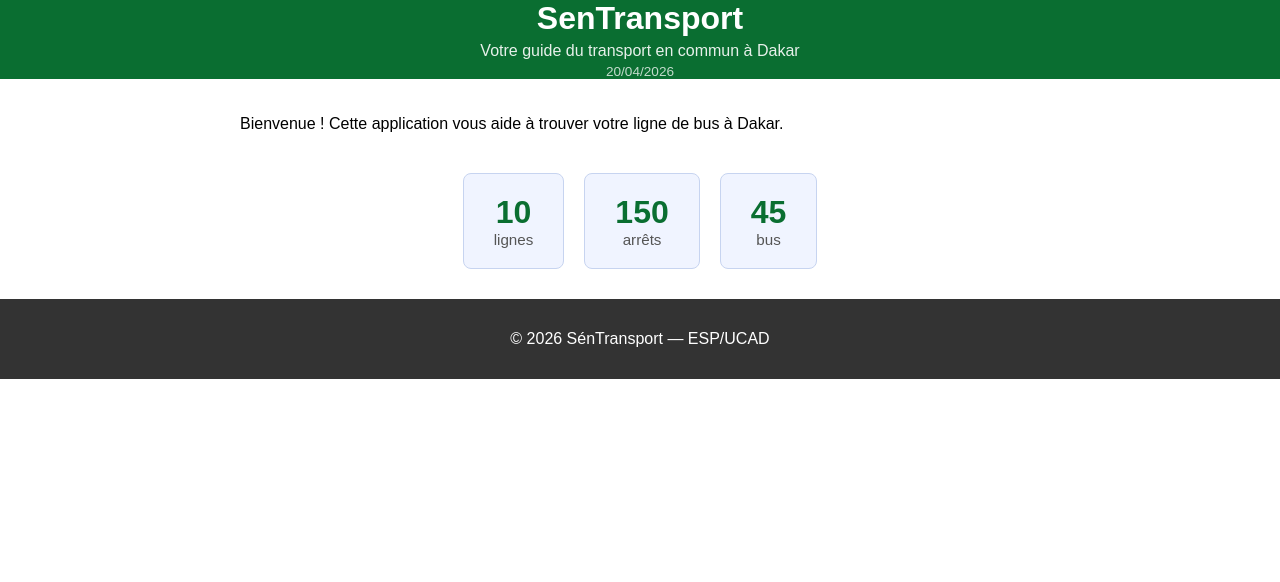
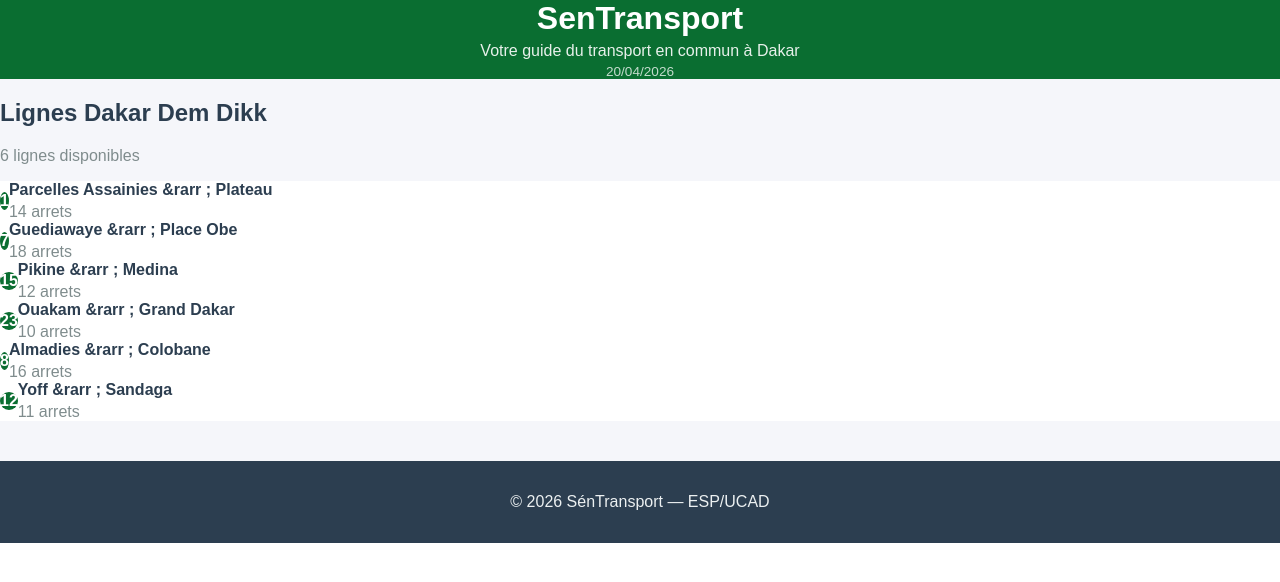
Before and after one commit to PapeMoussa03/sentransport, a React (Create React App) app: page / in a window 1280 px wide. Shown: the top 582 px of the page. Built offline with nearby package versions, Linux system fonts and the light colour scheme.

Commit message:
Lab 2 : composants statiques LigneBus et ListeLignes

```diff
--- a/src/App.css
+++ b/src/App.css
@@ -1,15 +1,22 @@
 .App {
-  font-family: Arial, sans-serif;
-  min-height: 100vh;
+font-family : Arial , sans-serif ;
+min-height : 100 vh ;
+background-color : #f5f6fa ;
+display : flex ;
+flex-direction : column ;
 }
 
 .contenu {
-  padding: 20px;
-  max-width: 800px;
-  margin: 0 auto;
+padding : 20 px ;
+max-width : 800 px ;
+margin : 0 auto ;
+width : 100%;
+box-sizing : border-box ;
+flex : 1;
 }
 
-.stats {
-  margin-top: 30px;
-  text-align: center;
+@media ( max-width : 600px) {
+.contenu {
+padding : 12 px ;
 }
+}
--- a/src/App.js
+++ b/src/App.js
@@ -1,26 +1,31 @@
 import './App.css';
 import Header from './Header';
+import ListeLignes from './ListeLignes';
 import Footer from './Footer';
-import Statistique1 from './Statistique1';
-import Statistique2 from './Statistique2';
-import Statistique3 from './Statistique3';
 
-function App() {
-  return (
-    <div className="App">
-      <Header />
-      <main className="contenu">
-        <p>Bienvenue ! Cette application vous aide à trouver
-        votre ligne de bus à Dakar.</p>
-        <div className="stats">
-          <Statistique1 />
-          <Statistique2 />
-          <Statistique3 />
-        </div>
-      </main>
-      <Footer />
-    </div>
-  );
+function App () {
+const lignes = [
+{ id : 1 , numero : "1", depart : " Parcelles Assainies ",
+arrivee : " Plateau ", arrets : 14 } ,
+{ id : 2 , numero : "7", depart : " Guediawaye ",
+arrivee : " Place Obe", arrets : 18 } ,
+{ id : 3 , numero : "15", depart : " Pikine ",
+arrivee : " Medina ", arrets : 12 } ,
+{ id : 4 , numero : "23", depart : " Ouakam ",
+arrivee : " Grand Dakar ", arrets : 10 } ,
+{ id : 5 , numero : "8", depart : " Almadies ",
+arrivee : " Colobane ", arrets : 16 } ,
+{ id : 6 , numero : "12", depart : " Yoff ",
+arrivee : " Sandaga ", arrets : 11 } ,
+];
+return (
+< div className ="App">
+< Header/>
+< main className ="contenu">
+< ListeLignes lignes ={lignes} />
+</main>
+<Footer/>
+</div>
+) ;
 }
-
-export default App;
+export default App ;
--- a/src/Footer.css
+++ b/src/Footer.css
@@ -1,7 +1,8 @@
 .footer {
-  background-color: #333333;
-  color: white;
+  background-color: #2c3e50 ;
+  color: #ecf0f1 ;
   text-align: center;
-  padding: 15px;
-  margin-top: auto;
+  padding: 16px;
+  margin-top: 40px;
+  font-size : 0.85 rem ;
 }
--- a/src/Footer.js
+++ b/src/Footer.js
@@ -3,7 +3,7 @@
 function Footer() {
   return (
     <footer className="footer">
-      <p>© 2026 SénTransport — ESP/UCAD</p>
+      <p>&copy; 2026 SénTransport &mdash; ESP/UCAD</p>
     </footer>
   );
 }
--- /dev/null
+++ b/src/LigneBus.css
@@ -0,0 +1,44 @@
+.ligne-bus {
+display : flex ;
+align-items : center ;
+padding: 12 px 16 px ;
+margin: 8 px 0;
+background-color : #ffffff ;
+border-radius : 8 px ;
+border-left : 4 px solid #0a6e31 ;
+box-shadow : 0 2 px 4 px rgba (0 , 0 , 0 , 0.1) ;
+cursor: pointer ;
+transition: transform 0.2 s , box - shadow 0.2 s ;
+}
+.ligne-bus :hover {
+transform : translateX (4 px ) ;
+box-shadow : 0 4 px 8 px rgba (0 , 0 , 0 , 0.15) ;
+}
+.ligne-numero {
+background-color : #0a6e31 ;
+color : white ;
+font-weight : bold ;
+font-size : 1.2 rem ;
+width : 50 px ;
+height : 50 px ;
+border-radius : 50%;
+display : flex ;
+align-items : center ;
+justify-content : center ;
+margin-right : 16 px ;
+flex-shrink : 0;
+}
+.ligne-info {
+display : flex ;
+flex-direction : column ;
+}
+.ligne-trajet {
+font-size : 1 rem ;
+font-weight : 600;
+color : #2c3e50 ;
+}
+.ligne-arrets {
+font-size : 0.85 rem ;
+color : #7f8c8d ;
+margin-top : 4px ;
+}
--- /dev/null
+++ b/src/LigneBus.js
@@ -0,0 +1,17 @@
+import './LigneBus.css';
+
+function LigneBus({numero, depart, arrivee, arrets}) {
+return (
+<div className="ligne-bus">
+<div className="ligne-numero">{numero} </div>
+<div className="ligne-info ">
+<span className="ligne-trajet">
+{depart} &rarr ; {arrivee}
+</span>
+< span className="ligne-arrets">{arrets} arrets </span>
+</div>
+</div>
+);
+}
+
+export default LigneBus;
--- /dev/null
+++ b/src/ListeLignes.css
@@ -0,0 +1,14 @@
+.liste-lignes {
+padding : 0 16 px ;
+}
+.liste-titre {
+color : #2c3e50 ;
+font-size : 1.4 rem ;
+margin-bottom : 4 px ;
+}
+.liste-description {
+color : #7f8c8d ;
+font-size : 0.9 rem ;
+margin-top : 0;
+margin-bottom : 16 px ;
+}
--- /dev/null
+++ b/src/ListeLignes.js
@@ -0,0 +1,22 @@
+import LigneBus from './LigneBus';
+import './ListeLignes.css';
+function ListeLignes({ lignes }) {
+return (
+< div className ="liste-lignes ">
+< h2 className ="liste-titre "> Lignes Dakar Dem Dikk </ h2 >
+<p className ="liste-description ">
+{ lignes.length } lignes disponibles
+</p >
+{ lignes.map( ligne => (
+< LigneBus
+key ={ ligne.id }
+numero ={ ligne.numero }
+depart ={ ligne.depart }
+arrivee ={ ligne.arrivee }
+arrets ={ ligne.arrets }
+/>
+) ) }
+</ div >
+) ;
+}
+export default ListeLignes ;
```
